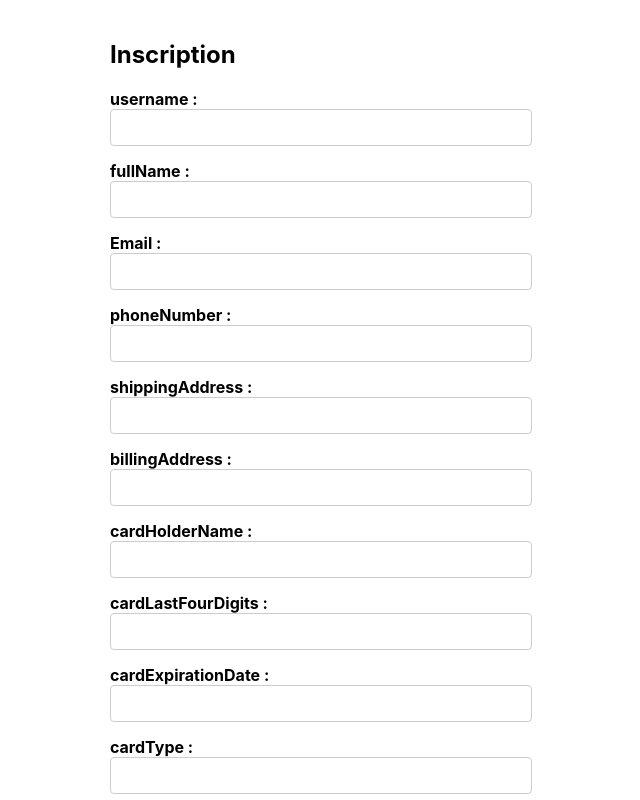
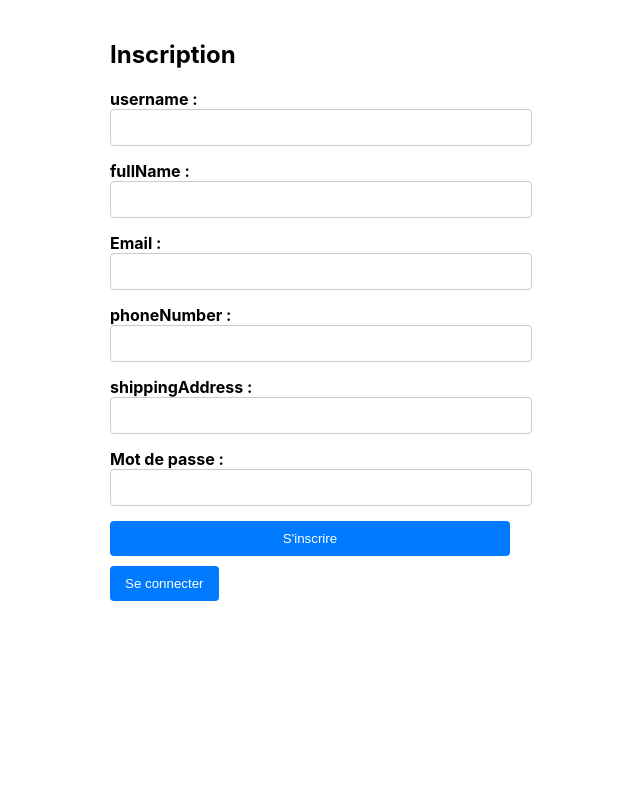
Before and after one commit to elandaloussi20/ecamazone_front, a React (Create React App) app: page /sign-in in a window 1280 px wide. Shown: the top 800 px of the page, without its empty margins (330-970 px from the left). Built offline with nearby package versions, Linux system fonts and the light colour scheme.

Commit message:
update the front with card methods

```diff
--- a/package.json
+++ b/package.json
@@ -7,6 +7,7 @@
     "@testing-library/react": "^13.4.0",
     "@testing-library/user-event": "^13.5.0",
     "axios": "^1.6.2",
+    "express": "^4.18.2",
     "react": "^18.2.0",
     "react-dom": "^18.2.0",
     "react-router-dom": "^6.19.0",
--- a/src/components/SignIn.js
+++ b/src/components/SignIn.js
@@ -19,11 +19,6 @@ const SignIn = () => {
         email: '',
         phoneNumber: '',
         shippingAddress: '',
-        billingAddress: '',
-        cardHolderName: '',
-        cardLastFourDigits: '',
-        cardExpirationDate: '',
-        cardType: '',
         password: ''
     });
 
@@ -35,7 +30,7 @@ const SignIn = () => {
         e.preventDefault();
         try {
             await axios.post('http://localhost:3000/users', formData);
-            setMessage('Inscription réussie. Vous pouvez maintenant vous connecter.'); // Afficher le message de confirmation
+            setMessage('Inscription réussie.'); // Afficher le message de confirmation
         } catch (error) {
             console.error(error);
             setMessage('Erreur lors de l\'inscription.'); // Afficher un message d'erreur
@@ -97,56 +92,6 @@ const SignIn = () => {
                     />
                 </div>
                 <div>
-                    <label htmlFor="billingAddress">billingAddress :</label>
-                    <input
-                        type="text"
-                        id="billingAddress"
-                        name="billingAddress"
-                        value={formData.billingAddress}
-                        onChange={handleChange}
-                    />
-                </div>
-                <div>
-                    <label htmlFor="cardHolderName">cardHolderName :</label>
-                    <input
-                        type="text"
-                        id="cardHolderName"
-                        name="cardHolderName"
-                        value={formData.cardHolderName}
-                        onChange={handleChange}
-                    />
-                </div>
-                <div>
-                    <label htmlFor="cardLastFourDigits">cardLastFourDigits :</label>
-                    <input
-                        type="text"
-                        id="cardLastFourDigits"
-                        name="cardLastFourDigits"
-                        value={formData.cardLastFourDigits}
-                        onChange={handleChange}
-                    />
-                </div>
-                <div>
-                    <label htmlFor="cardExpirationDate">cardExpirationDate :</label>
-                    <input
-                        type="text"
-                        id="cardExpirationDate"
-                        name="cardExpirationDate"
-                        value={formData.cardExpirationDate}
-                        onChange={handleChange}
-                    />
-                </div>
-                <div>
-                    <label htmlFor="cardType">cardType :</label>
-                    <input
-                        type="text"
-                        id="cardType"
-                        name="cardType"
-                        value={formData.cardType}
-                        onChange={handleChange}
-                    />
-                </div>
-                <div>
                     <label htmlFor="password">Mot de passe :</label>
                     <input
                         type="password"
--- a/src/components/UserInfo.js
+++ b/src/components/UserInfo.js
@@ -10,7 +10,13 @@ const UserInfo = () => {
     const [updateMessage, setUpdateMessage] = useState(''); // État pour le message de confirmation
     const { authUser, logout } = useContext(AuthContext);
     const navigate = useNavigate(); // Utilisez useNavigate pour la redirection
-
+    const [paymentInfo, setPaymentInfo] = useState({
+        cardHolderName: '',
+        cardNumber: '',
+        cardExpirationDate: '',
+        cardCVC: '',
+    });
+    const [showPaymentForm, setShowPaymentForm] = useState(false);
 
     useEffect(() => {
         if (authUser && authUser.id) {
@@ -26,7 +32,14 @@ const UserInfo = () => {
     const handleChange = (e) => {
         setEditableInfo({ ...editableInfo, [e.target.name]: e.target.value });
     };
-
+    const handlePaymentInfoChange = (e) => {
+        setPaymentInfo({ ...paymentInfo, [e.target.name]: e.target.value });
+    };
+    const handlePaymentSubmit = async (e) => {
+        e.preventDefault();
+        // Ici, ajoutez la logique pour envoyer les informations de paiement au service de paiement
+        // Assurez-vous que la communication avec le service de paiement est sécurisée
+    };
     const handleUpdate = async (e) => {
         e.preventDefault();
         try {
@@ -44,6 +57,23 @@ const UserInfo = () => {
     const handleLogout = () => {
         logout(); // Appelle la fonction de déconnexion de AuthContext
         navigate('/log-in'); // Redirige vers la page de connexion
+    };
+    const handleDeleteAccount = async () => {
+        // Ici, ajoutez la logique pour envoyer une requête de suppression de compte
+        // Par exemple, vous pourriez faire une requête DELETE à votre API
+        try {
+            const response = await axios.delete(`http://localhost:3000/users/${authUser.id}`);
+            if (response.status === 204) {
+                // Gérez la suppression réussie ici, par exemple :
+                logout(); // Déconnectez l'utilisateur
+                navigate('/log-in'); // Redirigez vers la page de connexion
+            } else {
+                // Gérez les erreurs ici
+            }
+        } catch (error) {
+            console.error('Erreur lors de la suppression du compte', error);
+            // Gérez les erreurs ici
+        }
     };
 
     if (!userInfo) return <div>Chargement...</div>;
@@ -102,7 +132,7 @@ const UserInfo = () => {
                         onChange={handleChange}
                     />
                 </div>
-                <div>
+                {/* <div>
                     <label htmlFor="billingAddress">billingAddress :</label>
                     <input
                         type="text"
@@ -151,12 +181,71 @@ const UserInfo = () => {
                         value={editableInfo.cardType}
                         onChange={handleChange}
                     />
-                </div>
+                </div> */}
                 <button type="submit">Mettre à jour</button>
             </form>
             {updateMessage && <p>{updateMessage}</p>} {/* Affichage du message */}
             <div>
-            <button onClick={handleLogout}>Déconnexion</button> {/* Ajout du bouton de déconnexion */}
+
+            <button onClick={() => setShowPaymentForm(!showPaymentForm)}>
+                Ajouter une méthode de paiement
+            </button>
+
+            {showPaymentForm && (
+                <form onSubmit={handlePaymentSubmit}>
+                    <div>
+    <label htmlFor="cardHolderName">Nom sur la carte :</label>
+    <input
+        type="text"
+        id="cardHolderName"
+        name="cardHolderName"
+        value={paymentInfo.cardHolderName}
+        onChange={handlePaymentInfoChange}
+    />
+</div>
+<div>
+    <label htmlFor="cardNumber">Numéro de la carte :</label>
+    <input
+        type="text"
+        id="cardNumber"
+        name="cardNumber"
+        value={paymentInfo.cardNumber}
+        onChange={handlePaymentInfoChange}
+    />
+</div>
+<div>
+    <label htmlFor="cardExpirationDate">Date d'expiration (MM/YY) :</label>
+    <input
+        type="text"
+        id="cardExpirationDate"
+        name="cardExpirationDate"
+        value={paymentInfo.cardExpirationDate}
+        onChange={handlePaymentInfoChange}
+    />
+</div>
+<div>
+    <label htmlFor="cardCVC">CVC :</label>
+    <input
+        type="text"
+        id="cardCVC"
+        name="cardCVC"
+        value={paymentInfo.cardCVC}
+        onChange={handlePaymentInfoChange}
+    />
+</div>
+                    <button type="submit">Soumettre la méthode de paiement</button>
+                </form>
+            )}
+
+
+
+<div>
+<button onClick={handleLogout}>Déconnexion</button> {/* Ajout du bouton de déconnexion */} - {/* Bouton pour supprimer le compte */}
+            <button onClick={handleDeleteAccount} className="delete-account-btn">
+                Supprimer le compte
+            </button>
+
+</div>
 
             </div>
 
```
Also changed, not shown: 2 other files (tests, documents, lock files or other folders).
